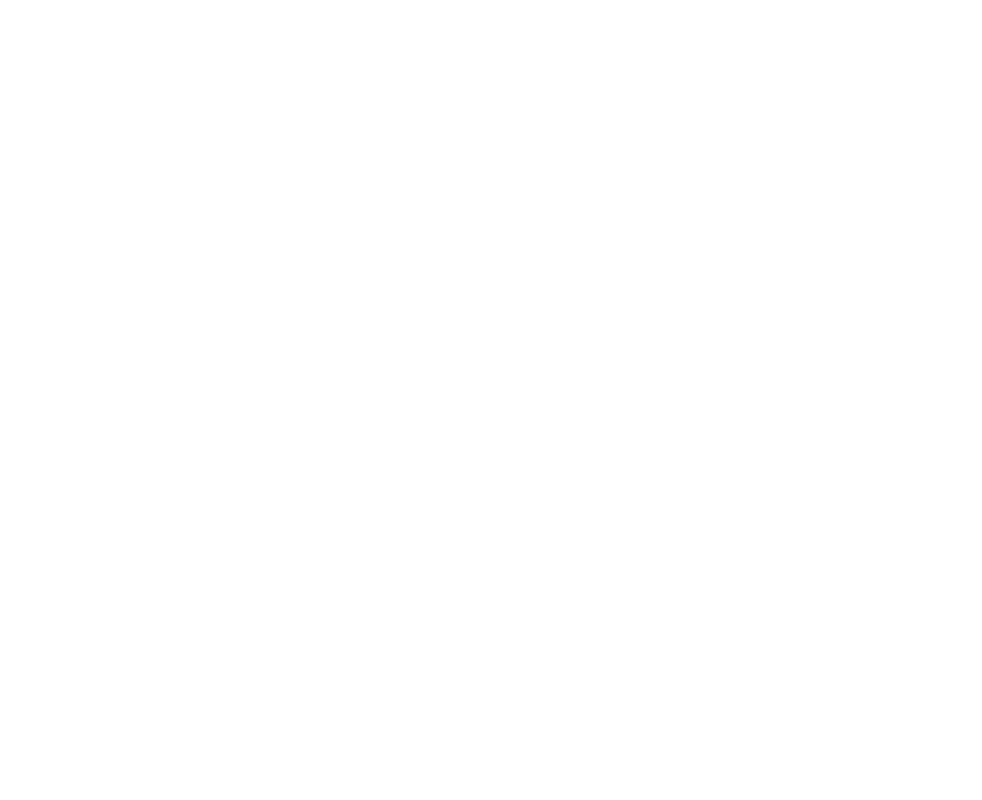
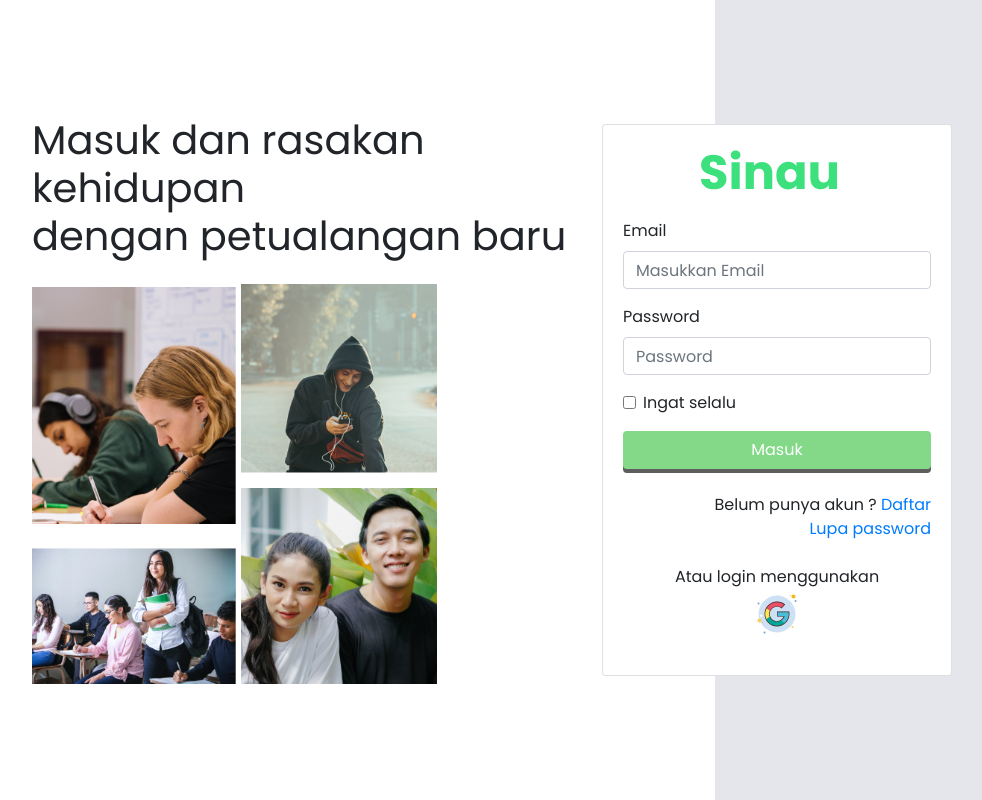
Before and after one commit to Fliw/sinauWeb, a plain HTML site: page login.html in a window 1280 px wide. Shown: the whole page, without its empty margins (53-1035 px from the left). Drawn offline with Linux system fonts and the light colour scheme.

Commit message:
FEAT Styling CSS Login Page : Login.html

```diff
--- a/assets/css/style.css
+++ b/assets/css/style.css
@@ -82,12 +82,39 @@ body {
 .section-footer{
     background-color: #C6F3C8;
 }
-
-
-
 /* End Page - Index.html */
 
-/*  */
+/* Page - Login.html  */
+.btn-login{
+    background-color: #83D987;
+}
+
+.login-container {
+    background: -webkit-gradient(linear, left top, right top, color-stop(60%, #fff), color-stop(40%, #E4E6EB));
+    background: linear-gradient(90deg, #fff 60%, #E4E6EB 40%);
+    width: 100vw;
+    height: 100vh;
+  }
+
+  .page-login {
+    height: 100vh;
+  }
+
+  .page-login .btn-login {
+    background-color: #83D987;
+    color: #fff;
+    -webkit-box-shadow: 0 4px 0 #5e5e5e;
+            box-shadow: 0 4px 0 #5e5e5e;
+    cursor: pointer;
+  }
+
+  .page-login .btn-login:active {
+    -webkit-box-shadow: none;
+            box-shadow: none;
+    top: 4px;
+    border: none;
+    position: relative;
+  }
 
 /* Page - Classroom.html */
 .bg{
--- a/login.html
+++ b/login.html
@@ -17,7 +17,66 @@
 </head>
 
 <body>
+    <main class="login-container">
+        <div class="container">
 
+            <div class="row page-login d-flex align-items-center">
+
+                <div class="section-left col-12 col-md-6 d-sm-none d-lg-block " data-aos="fade-up" data-aos-duration="1200" >
+                    <h1 class="mb-4"> Masuk dan rasakan kehidupan <br> dengan petualangan baru </h1>
+                    <img src="img/login-img.png" alt="" class="w-75 d-none d-sm-flex">
+                </div>
+
+                <div class="section-right col-12 col-md-4"  >
+                    <div class="card">
+                        <div class="card-body">
+
+                            <div class="text-center">
+                                <a href="index.html" class="navbar-brand mb-4" style="color: #000;">
+                                    <img src="img/logo.svg" alt="Logo">
+                                  </a>
+                            </div>
+
+                            <form >
+                                <div class="form-group">
+                                  <label for="exampleInputEmail1"> Email </label>
+                                  <input type="email" class="form-control" id="exampleInputEmail1" aria-describedby="emailHelp" placeholder="Masukkan Email ">
+                                </div>
+
+                                <div class="form-group">
+                                  <label for="exampleInputPassword1">Password</label>
+                                  <input type="password" class="form-control" id="exampleInputPassword1" placeholder="Password">
+                                </div>
+
+                                <div class="form-check mb-3">
+                                  <input type="checkbox" class="form-check-input" id="exampleCheck1">
+                                  <label class="form-check-label" for="exampleCheck1"> Ingat selalu </label>
+                                </div>
+                                <button type="submit" class="btn btn-login btn-block"> Masuk </button>
+
+                                <p class="text-right mt-4">
+                                    Belum punya akun ? <a href="#"> Daftar </a> <br>
+                                    <a href="#"> Lupa password </a>
+                                </p>
+
+                                <p class="text-center mt-4">
+                                    Atau login menggunakan <br>
+                                    <a href="#"><img src="img/google.svg" alt=""></a>
+                                </p>
+
+                              </form>
+                        </div>
+                    </div>
+                </div>
+            </div>
+
+
+        </div>
+    </main>
+
+
+    <script src="libraries/jquery/jquery-3.4.1.min.js"></script>
+    <script src="libraries/bootstrap/js/bootstrap.min.js"></script>
 </body>
 
 </html>
```
Also changed, not shown: img/google.svg (added), img/login-img.png (added).
